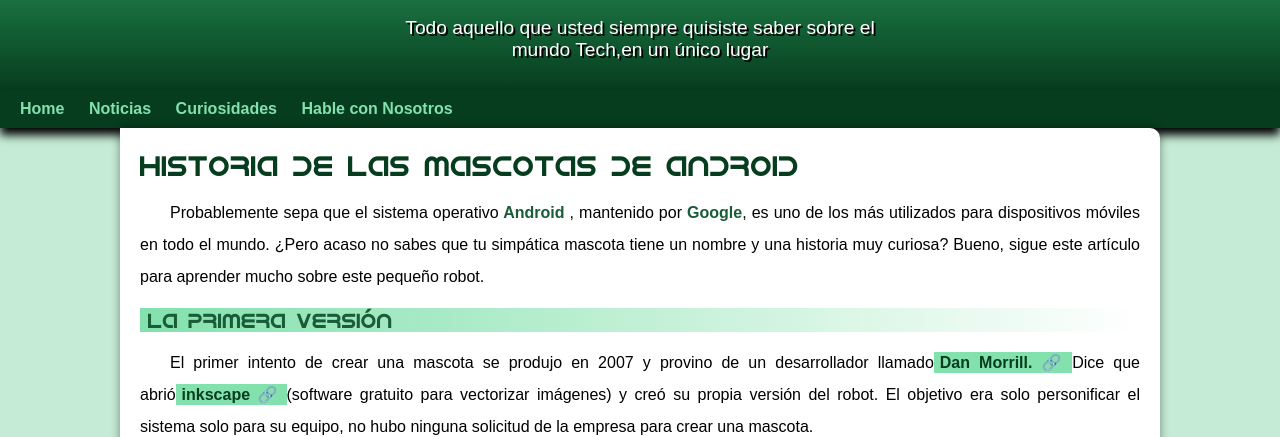
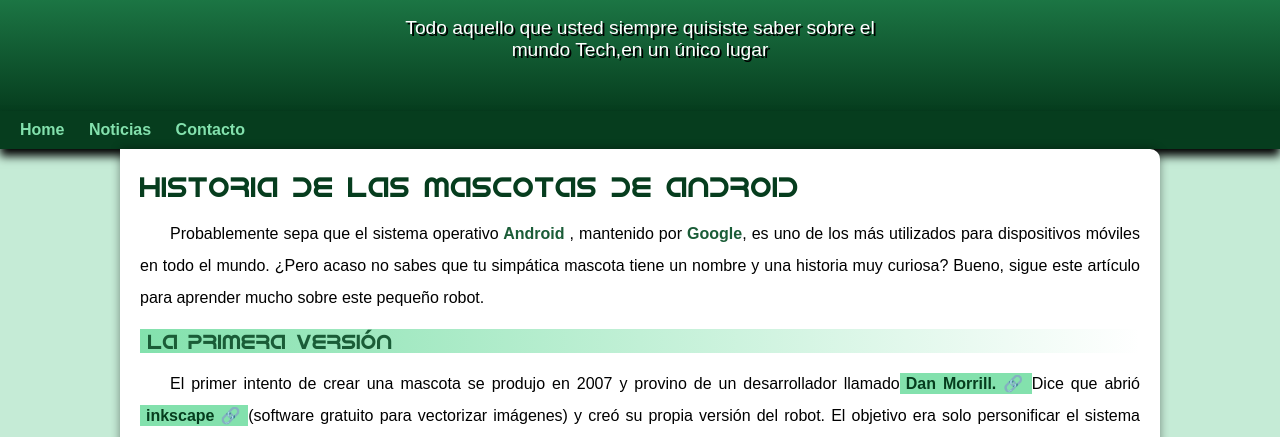
Before and after one commit to IngeAida/proyecto-android, a plain HTML site: page index.html in a window 1280 px wide. Shown: the part 100-537 px from the top of the page. Drawn offline with Linux system fonts and the light colour scheme.

Commit message:
problema de padding corregido

```diff
--- a/estilo/style.css
+++ b/estilo/style.css
@@ -72,7 +72,7 @@
     padding-right: 10px;
     padding-left: 10px;
     margin: auto;
-    margin-bottom: 30px;
+    padding-bottom: 50px;
     text-shadow: 2px 2px 0px rgba(0,0,0,192);
 }
 
--- a/index.html.html
+++ b/index.html
@@ -16,8 +16,7 @@
     <nav>
         <a href="#">Home</a>
         <a href="#">Noticias</a>
-        <a href="#">Curiosidades</a>
-        <a href="#">Hable con Nosotros</a>
+        <a href="#">Contacto</a>
     </nav>
     <main>
         <article>
@@ -27,7 +26,7 @@
 
            <h2>La primera versión</h2>
 
-            <p>El primer intento de crear una mascota se produjo en 2007 y provino de un desarrollador llamado<a href="https://androidcommunity.com/dan-morrill-shows-us-the-android-mascot-that-almost-was-20130103/" target="_blank" class="externo">Dan Morrill.</a>Dice que abrió<a href="https://inkscape.org/es/" target="_blank"class="externo">inkscape</a>(software gratuito para vectorizar imágenes) y creó su propia versión del robot. El objetivo era solo personificar el sistema solo para su equipo, no hubo ninguna solicitud de la empresa para crear una mascota.
+            <p>El primer intento de crear una mascota se produjo en 2007 y provino de un desarrollador llamado<a href="https://androidcommunity.com/dan-morrill-shows-us-the-android-mascot-that-almost-was-20130103/" target="_blank" class="externo">Dan Morrill.</a>Dice que abrió <a href="https://inkscape.org/es/" target="_blank"class="externo">inkscape</a>(software gratuito para vectorizar imágenes) y creó su propia versión del robot. El objetivo era solo personificar el sistema solo para su equipo, no hubo ninguna solicitud de la empresa para crear una mascota.
             </p>
             <pinture>
                 <source media="(max-width:670px)" srcset="imagens\dan-droids-pq.png">
@@ -40,7 +39,7 @@
 
            <h2>Aparece una nueva mascota</h2>
 
-            <p>La idea de tener una mascota maduró y se pasó la misión a un profesional del área. La ilustradora rusa <a href="https://www.irinablok.com/android" target="_blank" class="externo">Irina Blok</a>, también empleada de Google, se encargó de representar al pequeño robot de una forma más agradable.
+            <p>La idea de tener una mascota maduró y se pasó la misión a un profesional del área. La ilustradora rusa <a href="https://www.irinablok.com/android" target="_blank" class="externo">Irina Blok </a>, también empleada de Google, se encargó de representar al pequeño robot de una forma más agradable.
             </p>
             <pinture>
                 <source media="(max-width:670px)" srcset="imagens/irina-blok-pq.jpg" type="imagens/jpg">
```
